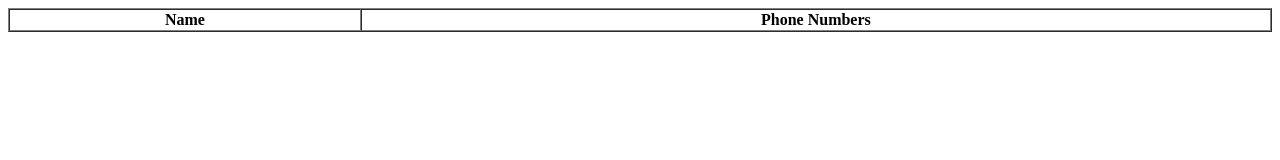
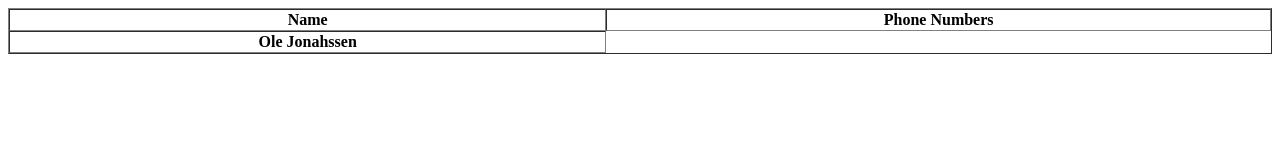
Before and after one commit to vantua002/tunafob, a plain HTML site: page table.html in a window 1280 px wide. Drawn offline with Linux system fonts and the light colour scheme.

Commit message:
Update table.html

```diff
--- a/table.html
+++ b/table.html
@@ -5,3 +5,5 @@
      <th>Phone Numbers</th>
 
   </tr>
+  <tr>
+    <th>Ole Jonahssen </th>
```
